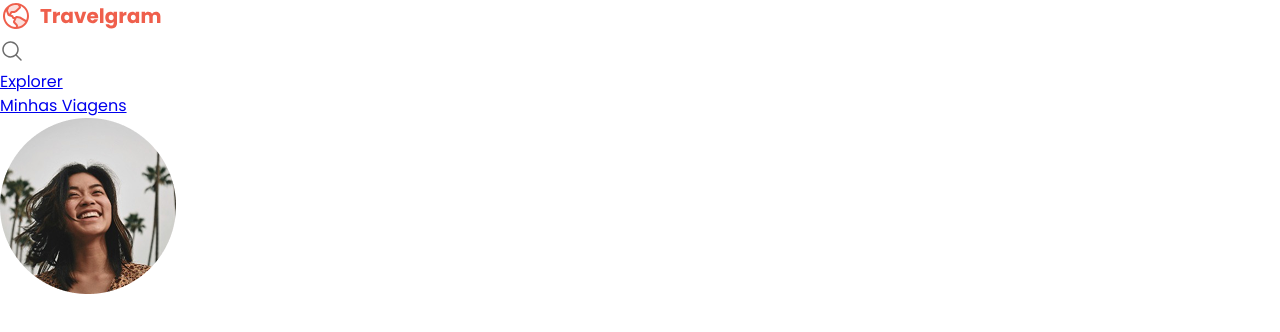
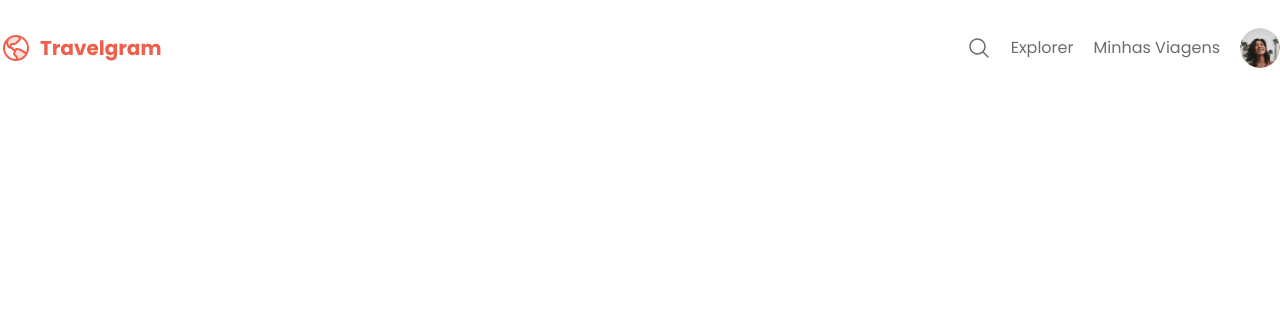
Before and after one commit to AndrePassoni/Travelgram, a plain HTML site: page index.html in a window 1280 px wide. Drawn offline with Linux system fonts and the light colour scheme.

Commit message:
Fifth class - styling navigation part-1

```diff
--- a/styles/global.css
+++ b/styles/global.css
@@ -25,3 +25,13 @@ body {
     color: var(--text-color-secondary);
     background-color: var(--background-color);
 }
+
+a {
+    text-decoration: none;
+    color: inherit;
+}
+
+a:hover {
+    color: var(--brand-color);
+    text-decoration: underline;
+}
--- a/styles/index.css
+++ b/styles/index.css
@@ -1 +1,2 @@
 @import url(global.css);
+@import url(nav.css);
--- /dev/null
+++ b/styles/nav.css
@@ -0,0 +1,23 @@
+nav {
+    display: flex;
+    justify-content: space-between;
+    align-items: center;
+    line-height: 0;
+    padding-block: 20px;
+}
+
+nav ul {
+    list-style: none;
+    display: flex;
+    align-items: center;
+    gap: 20px;
+
+    padding-block: 8px;
+}
+
+nav ul li:last-child img {
+    width: 40px;
+    height: 40px;
+    object-fit: cover;
+    border-radius: 50%;
+}
```
